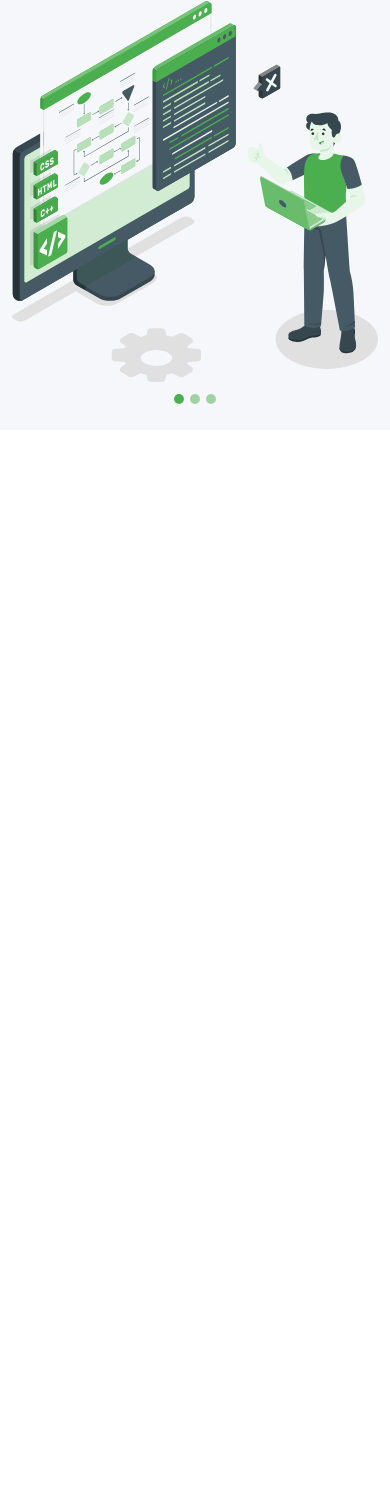
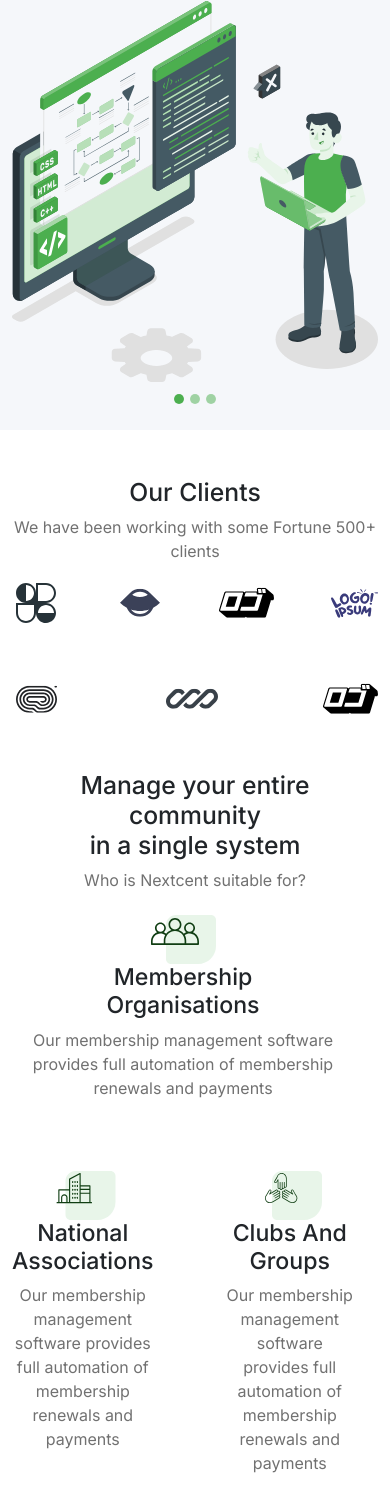
Before and after one commit to ahmad-v0/sc-icu-assignment-3-nexcent, a plain HTML site: page index.html in a window 390 px wide. Shown: the part 326-1820 px from the top of the page. Before the commit the page ends 844 px from the top, so only its background shows below. Drawn offline with Linux system fonts and the light colour scheme.

Commit message:
Client section, community section and timeline section completed client section, community section and timeline sectin of the landing page has been structured and styled usin bootstrap, with slight custom css; checked for responsiveness and found working.

```diff
--- a/index.html
+++ b/index.html
@@ -97,6 +97,105 @@
             </div>
         </section>
         <!-- end of hero section  -->
+        <!-- beginning of client section  -->
+         <section class="section-client container text-center my-5">
+          <h2>
+            Our Clients
+          </h2>
+          <p>
+            We have been working with some Fortune 500+ clients
+          </p>
+          <div class="d-flex flex-wrap gap-5 justify-content-between w-100 mt-3">
+            <div>
+              <img src="./assets/client-icon-1.svg" alt="client" class="section-client-icon">
+            </div>
+            <div>
+              <img src="./assets/client-icon-2.svg" alt="client" class="section-client-icon">
+            </div>
+            <div>
+              <img src="./assets/client-icon-3.svg" alt="client" class="section-client-icon">
+            </div>
+            <div>
+              <img src="./assets/client-icon-4.svg" alt="client" class="section-client-icon">
+            </div>
+            <div>
+              <img src="./assets/client-icon-5.svg" alt="client" class="section-client-icon">
+            </div>
+            <div>
+              <img src="./assets/client-icon-6.svg" alt="client" class="section-client-icon">
+            </div>
+            <div>
+              <img src="./assets/client-icon-7.svg" alt="client" class="section-client-icon">
+            </div>
+          </div>
+         </section>
+        <!-- end of client section  -->
+        <!-- beginning of community section  -->
+         <section class="section-community container text-center">
+          <h2>
+            Manage your entire community <br />
+            in a single system
+          </h2>
+          <p>
+            Who is Nextcent suitable for?
+          </p>
+          <div class="row gap-5 justify-content-between w-100">
+            <div class="col">
+              <img src="./assets/icon-member.svg" alt="client" class="section-community-icon">
+              <h3>
+                Membership <br />
+                Organisations
+              </h3>
+              <p>
+                Our membership management software provides full automation of membership renewals and payments
+              </p>
+            </div>
+            <div class="col">
+              <img src="./assets/icon-association.svg" alt="client" class="section-community-icon">
+              <h3>
+                National <br />
+                Associations
+              </h3>
+              <p>
+                Our membership management software provides full automation of membership renewals and payments
+              </p>
+            </div>
+            <div class="col">
+              <img src="./assets/icon-club.svg" alt="client" class="section-community-icon">
+              <h3>
+                Clubs And <br />
+                Groups
+              </h3>
+              <p>
+                Our membership management software provides full automation of membership renewals and payments
+              </p>
+            </div>
+          </div>
+         </section>
+        <!-- end of community section  -->
+        <!-- beginning of timeline secction -->
+        <div class="container py-5 section-timeline">
+          <div class="row align-items-center text-center row-gap-5">
+            <div class="col-md-5">
+              <img src="./assets/ing-pixelgrade.svg" class="img-fluid" alt="timeline image">
+            </div>
+            <div class="col-md-7 text-sm-start">
+                <h2>
+                  The unseen of spending three years at Pixelgrade
+                </h2>
+                <p class="mt-3 mb-5">
+                  Lorem ipsum dolor sit amet, consectetur adipiscing elit.
+                  Sed sit amet justo ipsum. Sed accumsan quam vitae est varius
+                  fringilla. Pellentesque placerat vestibulum lorem sed porta.
+                  Nullam mattis tristique iaculis. Nullam pulvinar sit amet risus
+                  pretium auctor. Etiam quis massa pulvinar, aliquam quam vitae,
+                  tempus sem. Donec elementum pulvinar odio.
+                </p>
+                <button class="btn btn-primary btn-c">Learn More</button>
+              </div>
+          </div>
+        </div>
+        <!-- end of timeline secction -->
     </main>
     <!-- end of main section  -->
 
--- a/style.css
+++ b/style.css
@@ -6,6 +6,7 @@
     --color-secondary: #263238;
     --color-info: #2194f3;
     --color-silver: #F5F7FA;
+    --color-grey: #717171;
     --shade-S2: #388E3B;
 }
 
@@ -20,6 +21,10 @@
 
 body {
     font-family: 'Inter';
+}
+
+body p {
+    color: var(--color-grey);
 }
 
 .navbar-c,
```
